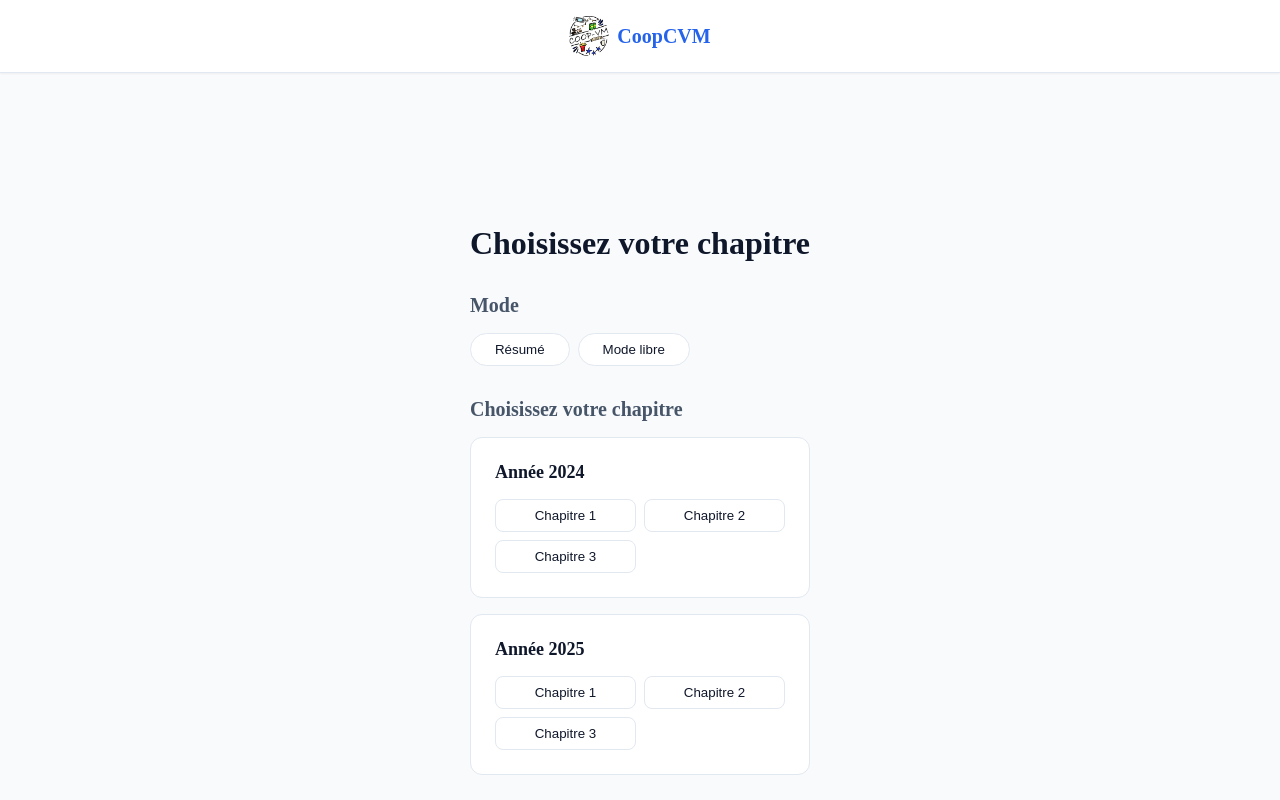
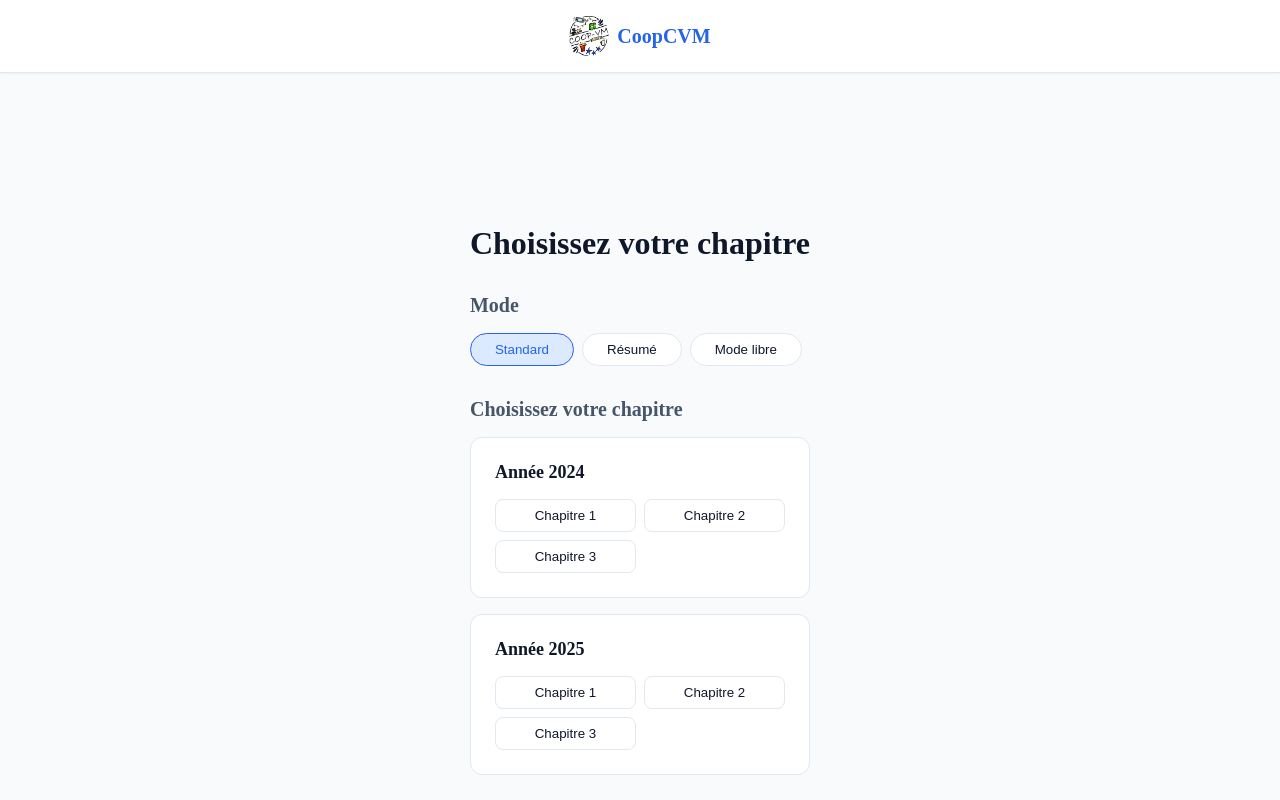
Before and after one commit to pdoucefy/edu-timeline, a Next.js app: page /fr/select in a window 1280 px wide. Shown: the top 800 px of the page. Built offline with nearby package versions, Linux system fonts and the light colour scheme.

Commit message:
added standard mode button

```diff
--- a/src/components/LevelSelectionClient.tsx
+++ b/src/components/LevelSelectionClient.tsx
@@ -313,6 +313,7 @@ export const LevelSelectionClient = ({ years, locale }: LevelSelectionClientProp
   );
 
   const handleModeChange = useCallback((value: string) => {
+    if (!value) return; // prevent unselecting the active mode
     if (value === 'summary') {
       setMode('summary');
     } else if (value === 'forFun') {
@@ -376,10 +377,13 @@ export const LevelSelectionClient = ({ years, locale }: LevelSelectionClientProp
         <SectionLabel>Mode</SectionLabel>
         <ModeToggleGroup
           type="single"
-          value={mode === 'single' ? '' : mode}
+          value={mode}
           onValueChange={handleModeChange}
           aria-label="Mode de sélection"
         >
+          <ModeToggle value="single" $pressed={mode === 'single'} aria-pressed={mode === 'single'}>
+            {t('standardToggle')}
+          </ModeToggle>
           <ModeToggle
             value="summary"
             $pressed={mode === 'summary'}
--- a/src/i18n/messages/fr.json
+++ b/src/i18n/messages/fr.json
@@ -18,6 +18,7 @@
     "title": "Choisissez votre chapitre",
     "chapterLabel": "Chapitre {number}",
     "chapterDescription": "Chapitre {number} — {description}",
+    "standardToggle": "Standard",
     "summaryToggle": "Résumé",
     "forFunToggle": "Mode libre",
     "difficultyEasy": "Facile",
```
